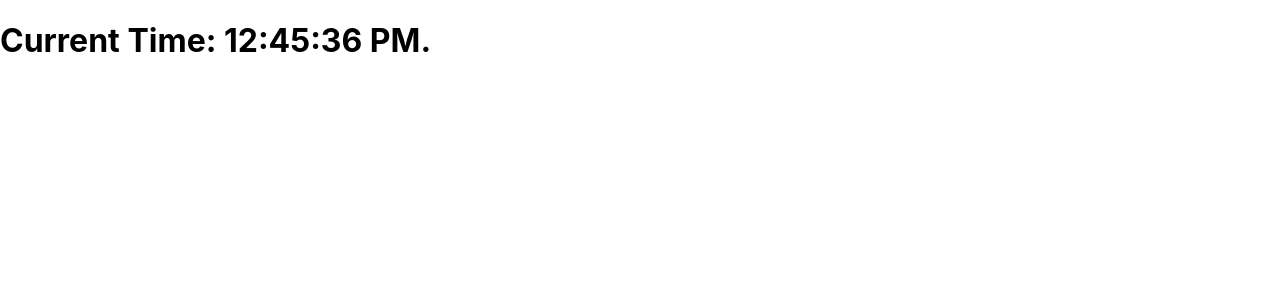
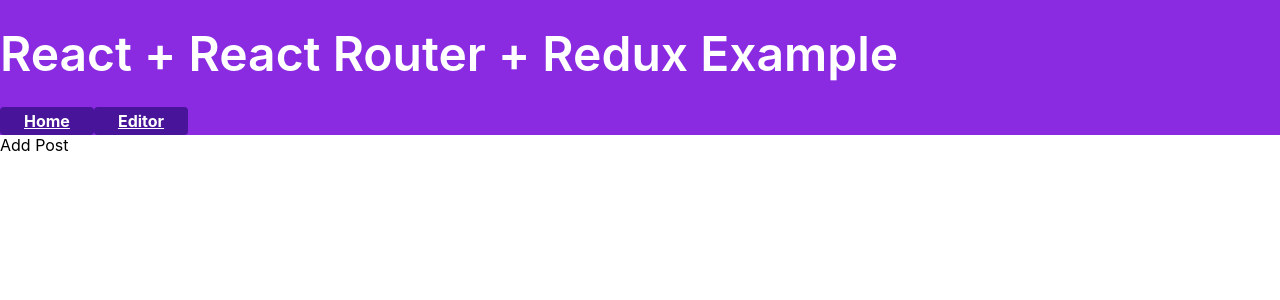
Before and after one commit to xuchaobei/react-redux-demo, a React (Create React App) app: page /editor in a window 1280 px wide. Shown: the top 300 px of the page. Built offline with nearby package versions, Linux system fonts and the light colour scheme; no server answers; what miragejs, txtgen would draw is missing.

Commit message:
feat: react router

```diff
--- a/package.json
+++ b/package.json
@@ -9,6 +9,7 @@
     "date-fns": "^2.23.0",
     "react": "^17.0.2",
     "react-dom": "^17.0.2",
+    "react-router-dom": "^5.2.0",
     "react-scripts": "4.0.3",
     "web-vitals": "^1.0.1"
   },
--- a/src/App.js
+++ b/src/App.js
@@ -1,38 +1,32 @@
-import {useState, useEffect} from 'react'
-import ArticleList from './components/ArticleList';
-import { client } from './api/client';
-import Clock from './components/Clock';
-
-// const articles = [
-//   { id: 1, title: 'Article 1' },
-//   { id: 2, title: 'Article 2' },
-//   { id: 3, title: 'Article 3' },
-// ];
+import { BrowserRouter as Router, Switch, Route } from 'react-router-dom';
+import Navbar from './components/Navbar';
+import Home from './features/home';
+import Editor from './features/editor';
+import Login from './features/login';
+import Post from './features/post';
 
 function App() {
-  const [articles, setArticles] = useState([])
-
-  useEffect(()=> {
-    const fetchArticles = async () => {
-      try{
-        const response = await client.get('/fakeApi/posts');
-        console.log(response)
-        setArticles(response.posts);
-      }catch(err){
-        console.error(err)
-      }
-    }
-
-    fetchArticles();
-  }, [])
-
   return (
-    <div>
-      <Clock/>
-      <ArticleList articles={articles}/>
-    </div>
-  )
-
+    <Router>
+      <Navbar />
+      <div className="App">
+        <Switch>
+          <Route exact path="/">
+            <Home />
+          </Route>
+          <Route path="/editor">
+            <Editor />
+          </Route>
+          <Route path="/login">
+            <Login />
+          </Route>
+          <Route path="/posts/:id">
+            <Post />
+          </Route>
+        </Switch>
+      </div>
+    </Router>
+  );
 }
 
 export default App;
--- /dev/null
+++ b/src/components/Navbar/index.js
@@ -0,0 +1,23 @@
+import React from 'react';
+import { Link } from 'react-router-dom';
+import './style.css';
+
+const Navbar = () => {
+  return (
+    <nav className="navBar">
+      <section>
+        <h1>React + React Router + Redux Example</h1>
+        <div className="navContent">
+          <div className="navLinks">
+            <Link to="/">Home</Link>
+          </div>
+          <div className="navLinks">
+            <Link to="/editor">Editor</Link>
+          </div>
+        </div>
+      </section>
+    </nav>
+  );
+};
+
+export default Navbar;
--- /dev/null
+++ b/src/components/Navbar/style.css
@@ -0,0 +1,34 @@
+.navBar {
+  display: flex;
+  background-color: blueviolet;
+}
+
+.navBar h1 {
+  color: white;
+  margin: 1.5rem 0;
+  font-size: 3rem;
+  font-weight: 600;
+}
+
+nav a,
+nav a:active {
+  font-weight: 700;
+  padding: 0.25rem 1.5rem;
+  border-radius: 4px;
+  color: white !important;
+  background: #481499;
+}
+
+nav a:hover {
+  color: white;
+  background: #926bcf;
+}
+
+.navContent {
+  display: flex;
+  justify-content: left;
+}
+
+.navLinks {
+  display: flex;
+}
--- /dev/null
+++ b/src/features/editor/index.js
@@ -0,0 +1,7 @@
+import React from 'react';
+
+const AddPost = () => {
+  return <div>Add Post</div>
+};
+
+export default AddPost;
--- /dev/null
+++ b/src/features/home/index.js
@@ -0,0 +1,5 @@
+const Home = () => {
+  return <div>Home</div>
+};
+
+export default Home;
--- /dev/null
+++ b/src/features/login/index.js
@@ -0,0 +1,5 @@
+const Login = () => {
+  return <div>Login</div>
+};
+
+export default Login;
--- /dev/null
+++ b/src/features/post/index.js
@@ -0,0 +1,5 @@
+const Post = () => {
+  return <div>Post</div>
+};
+
+export default Post;
```
